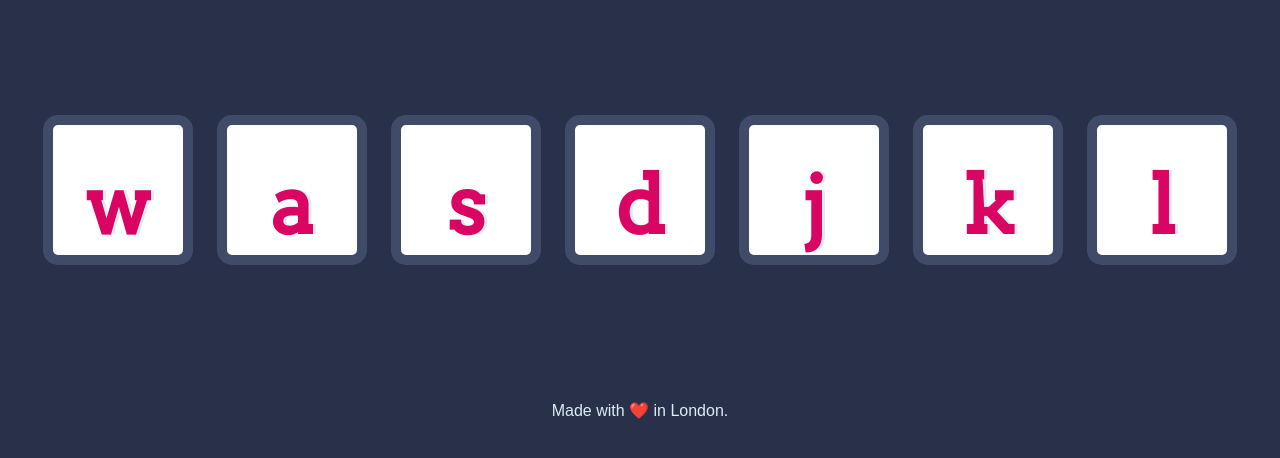
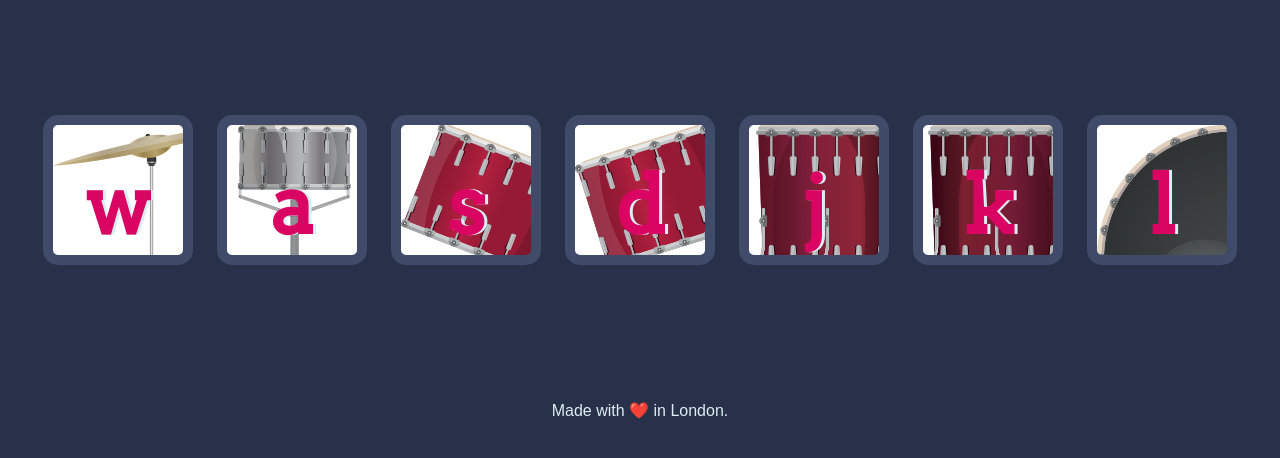
Before and after one commit to EmperorA/Drum-kit, a plain HTML site: page index.html in a window 1280 px wide. Shown: the part 174-632 px from the top of the page. Drawn offline with Linux system fonts and the light colour scheme.

Commit message:
changes the color of the button clicked

```diff
--- a/index.js
+++ b/index.js
@@ -3,7 +3,8 @@ for (i=0; i<numOfDrum; i++){
 
 document.querySelectorAll(".drum")[i].addEventListener("click", handleClick);
 function handleClick(){
-var audio = new Audio("sounds/tom-1.mp3");
-audio.play();
+
+
+    this.style.color= "white";
 }
 }
--- a/styles.css
+++ b/styles.css
@@ -17,31 +17,31 @@ footer {
 }
 
 .w {
-
+background-image: url(images/crash.png);
 }
 
 .a {
-
+background-image: url(images/snare.png);
 }
 
 .s {
-
+background-image: url(images/tom1.png);
 }
 
 .d {
-
+background-image: url(images/tom2.png);
 }
 
 .j {
-
+background-image: url(images/tom3.png);
 }
 
 .k {
-
+background-image: url(images/tom4.png);
 }
 
 .l {
-
+background-image: url(images/kick.png);
 }
 
 .set {
```
